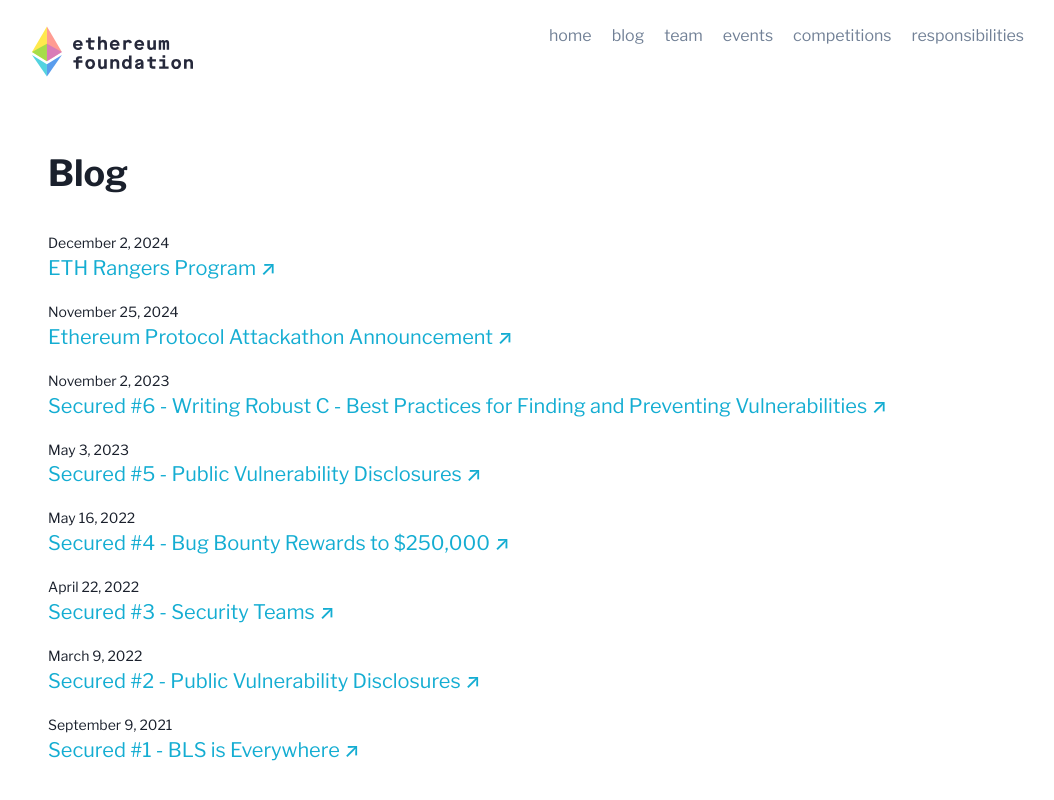
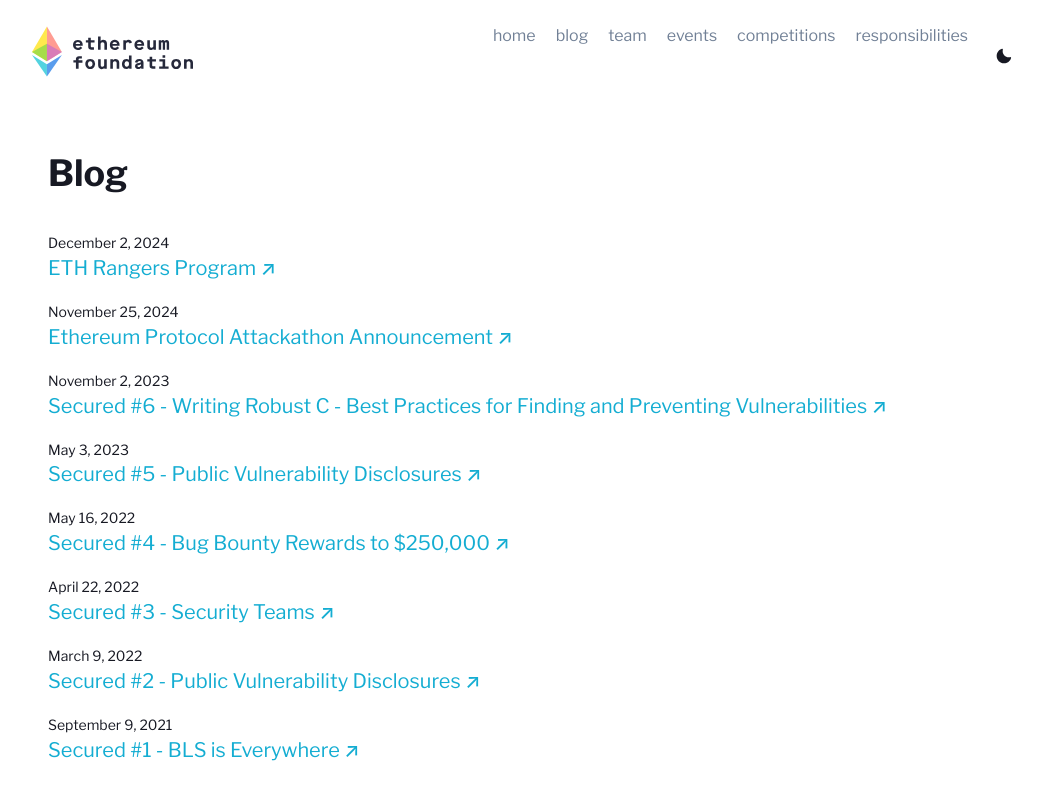
Before and after one commit to ethereum/protocol-security, a Next.js app: page /blog in a window 1280 px wide. Shown: the top 800 px of the page, without its empty margins (112-1166 px from the left). Built offline with nearby package versions, Linux system fonts and the light colour scheme.

Commit message:
adding dark/light mode toggle

```diff
--- a/src/components/UI/Header.tsx
+++ b/src/components/UI/Header.tsx
@@ -1,4 +1,4 @@
-import { Box, Container, Flex } from '@chakra-ui/react';
+import { Box, Container, Flex, HStack } from '@chakra-ui/react';
 import { FC } from 'react';
 import { useRouter } from 'next/router';
 import Image from 'next/image';
@@ -7,6 +7,7 @@
 
 import { HOME_URL } from '../../constants';
 import { Nav } from '../Nav';
+import { ThemeToggle } from './ThemeToggle';
 
 export const Header: FC = () => {
   const router = useRouter();
@@ -19,7 +20,10 @@
             <Image src={EFlogo} alt='Ethereum Foundation logo' height={55} width={161} priority />
           </Box>
 
-          <Nav />
+          <HStack spacing={4}>
+            <Nav />
+            <ThemeToggle />
+          </HStack>
         </Flex>
       </Container>
     </header>
--- /dev/null
+++ b/src/components/UI/ThemeToggle.tsx
@@ -0,0 +1,17 @@
+import { IconButton, useColorMode } from '@chakra-ui/react';
+import { MoonIcon, SunIcon } from '@chakra-ui/icons';
+
+export const ThemeToggle = () => {
+  const { colorMode, toggleColorMode } = useColorMode();
+
+  return (
+    <IconButton
+      aria-label={`Switch to ${colorMode === 'light' ? 'dark' : 'light'} mode`}
+      icon={colorMode === 'light' ? <MoonIcon /> : <SunIcon />}
+      onClick={toggleColorMode}
+      variant="ghost"
+      color="current"
+      _hover={{ bg: colorMode === 'light' ? 'gray.100' : 'whiteAlpha.200' }}
+    />
+  );
+};
--- a/src/components/UI/index.ts
+++ b/src/components/UI/index.ts
@@ -6,3 +6,4 @@
 export * from './Header';
 export * from './InternalPost';
 export * from './PageMetadata';
+export * from './ThemeToggle';
--- a/src/pages/_app.tsx
+++ b/src/pages/_app.tsx
@@ -1,4 +1,4 @@
-import { ChakraProvider } from '@chakra-ui/react';
+import { ChakraProvider, ColorModeScript } from '@chakra-ui/react';
 import type { AppProps } from 'next/app';
 import Head from 'next/head';
 
@@ -26,6 +26,7 @@
       </Head>
 
       <ChakraProvider theme={theme}>
+        <ColorModeScript initialColorMode={theme.config.initialColorMode} />
         <Layout>
           <Component {...pageProps} />
         </Layout>
--- a/src/theme/foundations/colors.ts
+++ b/src/theme/foundations/colors.ts
@@ -3,5 +3,41 @@
     blue: '#667bbe',
     lightblue: '#14add2',
     orange: '#f38b75'
+  },
+  config: {
+    initialColorMode: 'system',
+    useSystemColorMode: true,
+  },
+  semanticTokens: {
+    colors: {
+      text: {
+        default: 'gray.900',
+        _dark: 'gray.100',
+      },
+      background: {
+        default: 'white',
+        _dark: 'gray.900',
+      },
+      primary: {
+        default: 'brand.lightblue',
+        _dark: 'brand.blue',
+      },
+      secondary: {
+        default: 'brand.orange',
+        _dark: 'brand.orange',
+      },
+      border: {
+        default: 'gray.200',
+        _dark: 'gray.700',
+      },
+      card: {
+        default: 'white',
+        _dark: 'gray.800',
+      },
+      hover: {
+        default: 'gray.100',
+        _dark: 'gray.700',
+      }
+    }
   }
 };
--- a/src/theme/index.ts
+++ b/src/theme/index.ts
@@ -1,11 +1,25 @@
-import { extendTheme } from '@chakra-ui/react';
+import { extendTheme, ThemeConfig } from '@chakra-ui/react';
 
 import { breakpoints, colors, fonts } from './foundations';
 
+const config: ThemeConfig = {
+  initialColorMode: 'system',
+  useSystemColorMode: true,
+};
+
 const overrides = {
+  config,
   breakpoints,
   colors,
-  fonts
+  fonts,
+  styles: {
+    global: (props: { colorMode: string }) => ({
+      body: {
+        bg: props.colorMode === 'dark' ? 'gray.900' : 'white',
+        color: props.colorMode === 'dark' ? 'gray.100' : 'gray.900',
+      },
+    }),
+  },
 };
 
 export default extendTheme(overrides);
```
